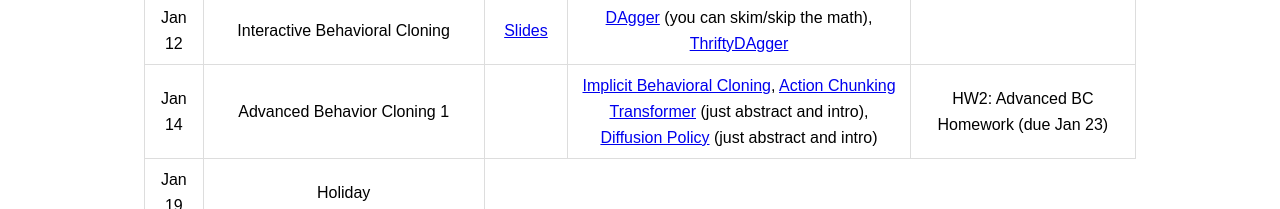
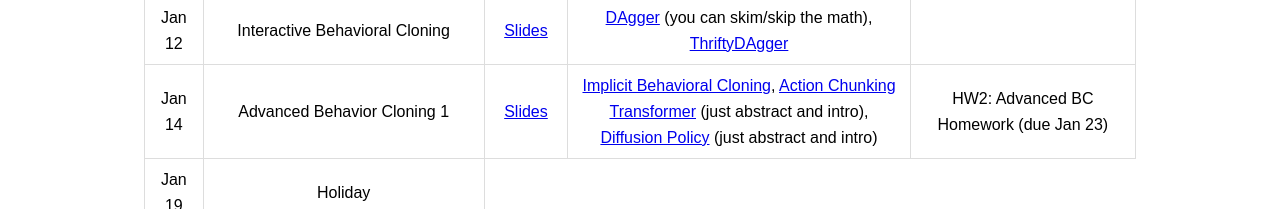
Before and after one commit to dsbrown1331/advanced-ai-26, a plain HTML site: page index.html in a window 1280 px wide. Shown: the part 690-899 px from the top of the page. Drawn offline with Linux system fonts and the light colour scheme.

Commit message:
Add link to slides for Advanced Behavior Cloning 1

```diff
--- a/index.html
+++ b/index.html
@@ -67,7 +67,7 @@
                 <tr>
                     <td>Jan 14</td>
                     <td>Advanced Behavior Cloning 1</td>
-                    <td></td>
+                    <td><a href="slides/advanced-bc-slides.pdf">Slides</a></td>
                     <td><a href="https://arxiv.org/abs/2109.00137">Implicit Behavioral Cloning</a>, <a href="https://arxiv.org/abs/2304.13705">Action Chunking Transformer</a> (just abstract and intro), <a href="https://arxiv.org/abs/2303.04137">Diffusion Policy</a> (just abstract and intro)</td>
                     <td> HW2: Advanced BC Homework (due Jan 23) </td>
                 </tr>
```
